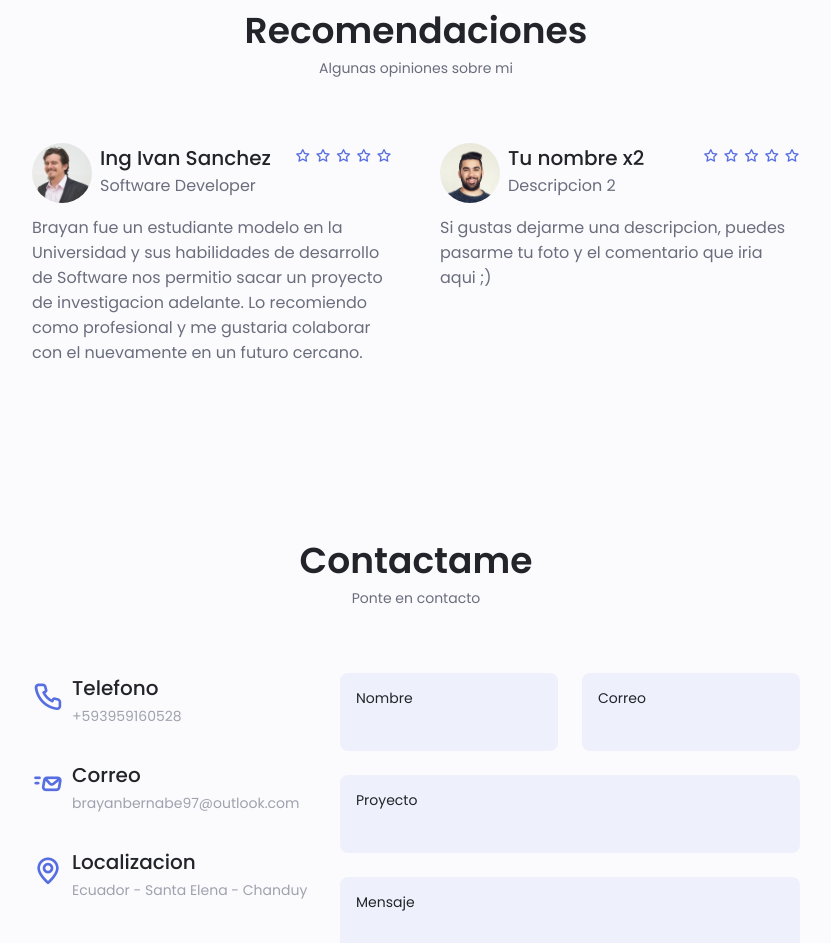
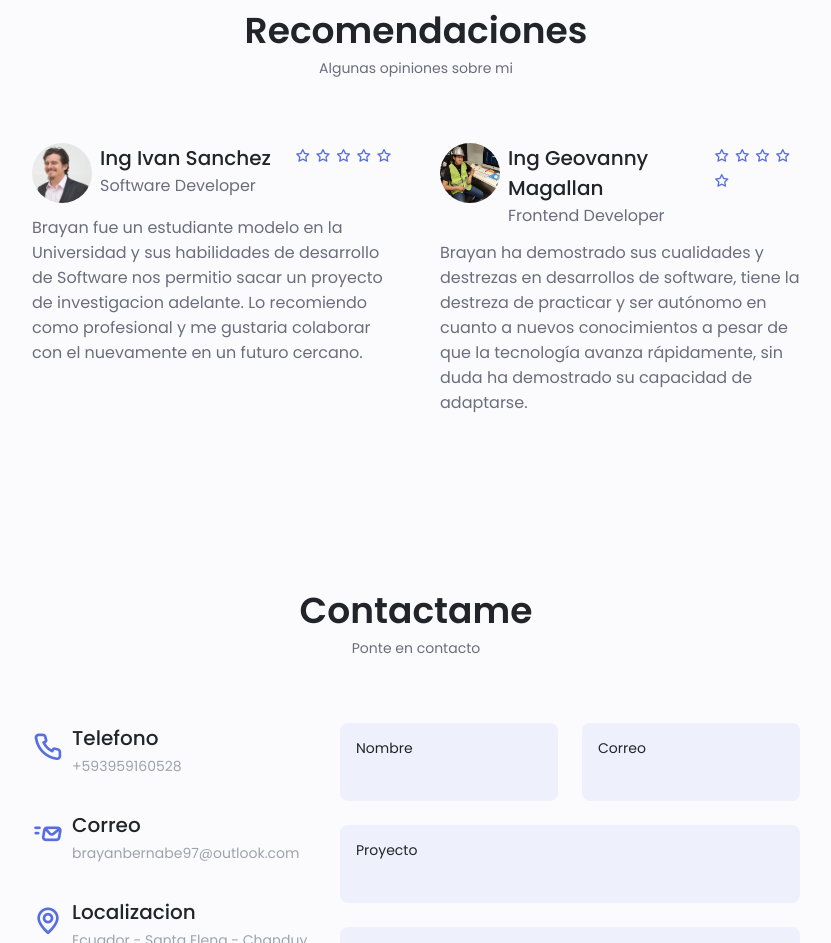
Before and after one commit to xBrayan/porfolio_brayan, a plain HTML site: page index.html in a window 1280 px wide. Shown: the part 5279-6222 px from the top of the page, without its empty margins (224-1055 px from the left). Drawn offline with nearby package versions, Linux system fonts and the light colour scheme.

Commit message:
se agrega recomendacion de magallan y foto tambien

```diff
--- a/index.html
+++ b/index.html
@@ -1116,11 +1116,11 @@
                     <div class="testimonial__content swiper-slide">
                         <div class="testimonial__data">
                             <div class="testimonial__header">
-                                <img src="assets/img/testimonial3.jpg" alt="" class="testimonial__img">
+                                <img src="assets/img/Ing_magallan3.jpg" alt="" class="testimonial__img">
 
                                 <div>
-                                    <h3 class="testimonial__name">Tu nombre x2</h3>
-                                    <span class="testimonial__client">Descripcion 2</span>
+                                    <h3 class="testimonial__name">Ing Geovanny Magallan</h3>
+                                    <span class="testimonial__client">Frontend Developer</span>
                                 </div>
                             </div>
 
@@ -1133,7 +1133,7 @@
                             </div>
                         </div>
                         <p class="testimonial__description">
-                            Si gustas dejarme una descripcion, puedes pasarme tu foto y el comentario que iria aqui ;)
+                            Brayan ha demostrado sus cualidades y destrezas en desarrollos de software, tiene la destreza de practicar y ser autónomo en cuanto a nuevos conocimientos a pesar de que la tecnología avanza rápidamente, sin duda ha demostrado su capacidad de adaptarse.
                         </p>
                     </div>
 
```
Also changed, not shown: assets/img/Ing_magallan3.jpg (added).
